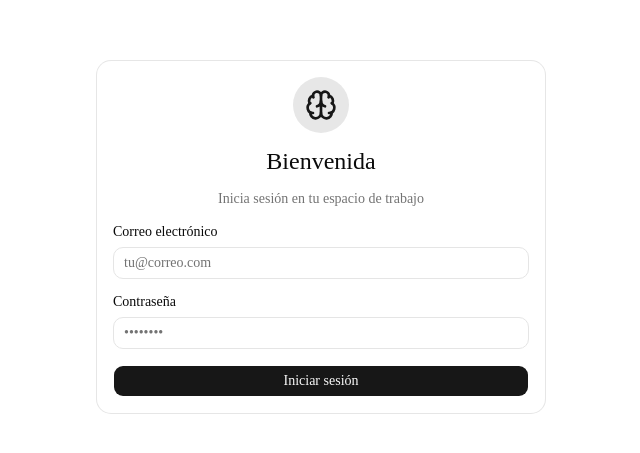
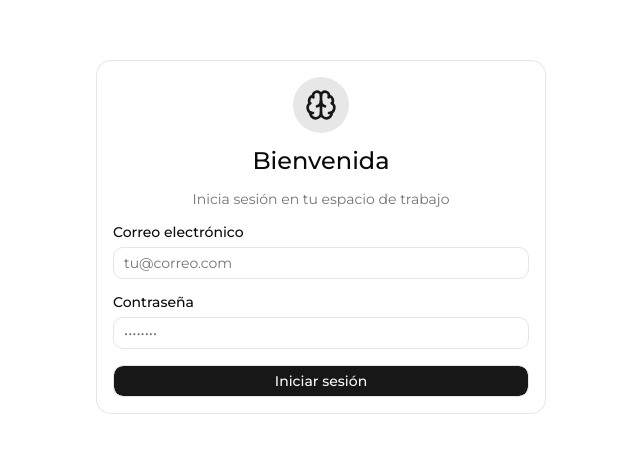
Before and after one commit to Kolmersito/APPWEBPSICOLOGA, a Next.js app: page /login in a window 1280 px wide. Shown: the part 163-616 px from the top of the page, without its empty margins (319-959 px from the left). Built offline with nearby package versions, Linux system fonts and the light colour scheme; no server answers.

Commit message:
deberia de haber cambiado el tamaño de alguna fuente

```diff
--- a/app/(dashboard)/dashboard/page.tsx
+++ b/app/(dashboard)/dashboard/page.tsx
@@ -3,10 +3,10 @@ import { Topbar } from '@/components/layout/topbar'
 import { Users, Calendar, FileText, Brain } from 'lucide-react'
 
 const statCards = [
-  { label: 'Pacientes activos',   value: '—', sub: 'sin datos aún',    icon: Users },
-  { label: 'Sesiones este mes',   value: '—', sub: 'sin datos aún',    icon: Calendar },
-  { label: 'Informes generados',  value: '—', sub: 'sin datos aún',    icon: FileText },
-  { label: 'Sugerencias IA',      value: '—', sub: 'sin datos aún',    icon: Brain },
+  { label: 'Pacientes activos',  value: '—', sub: 'sin datos aún', icon: Users },
+  { label: 'Sesiones este mes',  value: '—', sub: 'sin datos aún', icon: Calendar },
+  { label: 'Informes generados', value: '—', sub: 'sin datos aún', icon: FileText },
+  { label: 'Sugerencias IA',     value: '—', sub: 'sin datos aún', icon: Brain },
 ]
 
 export default async function DashboardPage() {
@@ -16,42 +16,42 @@ export default async function DashboardPage() {
   return (
     <div style={{ display: 'flex', flexDirection: 'column', height: '100%' }}>
       <Topbar title="Dashboard">
-        <a href="/pacientes/nuevo" style={{ display: 'inline-flex', alignItems: 'center', gap: 6, background: 'var(--vino)', color: '#fff', border: 'none', borderRadius: 6, padding: '6px 14px', fontSize: 12, fontWeight: 500, textDecoration: 'none', cursor: 'pointer' }}>
+        <a href="/pacientes/nuevo" style={{ display: 'inline-flex', alignItems: 'center', gap: 6, background: 'var(--vino)', color: '#fff', border: 'none', borderRadius: 6, padding: '7px 16px', fontSize: 13, fontWeight: 500, textDecoration: 'none', cursor: 'pointer' }}>
           + Nueva sesión
         </a>
       </Topbar>
 
-      <div style={{ flex: 1, padding: '20px 24px', background: '#FAFAFA', overflow: 'auto' }}>
-        <div style={{ marginBottom: 8 }}>
-          <p style={{ fontSize: 13, color: '#6B7280' }}>Bienvenida, {user?.email}</p>
-        </div>
+      <div style={{ flex: 1, padding: '16px 20px', background: '#FAFAFA', overflow: 'auto' }}>
+        <p style={{ fontSize: 13, color: '#6B7280', marginBottom: 14 }}>
+          Bienvenida, {user?.email}
+        </p>
 
-        <div style={{ display: 'grid', gridTemplateColumns: 'repeat(4, 1fr)', gap: 12, marginBottom: 24 }}>
+        <div style={{ display: 'grid', gridTemplateColumns: 'repeat(4, 1fr)', gap: 12, marginBottom: 20 }}>
           {statCards.map(({ label, value, sub, icon: Icon }) => (
-            <div key={label} style={{ background: '#fff', border: '0.5px solid #E8E8E8', borderRadius: 10, padding: 14, position: 'relative', overflow: 'hidden' }}>
+            <div key={label} style={{ background: '#fff', border: '0.5px solid #E8E8E8', borderRadius: 10, padding: '16px 18px', position: 'relative', overflow: 'hidden' }}>
               <div style={{ position: 'absolute', top: 0, left: 0, right: 0, height: 3, background: 'var(--vino)' }} />
-              <div style={{ display: 'flex', alignItems: 'center', justifyContent: 'space-between', marginBottom: 8 }}>
-                <span style={{ fontSize: 11, color: '#9CA3AF' }}>{label}</span>
-                <Icon size={14} color="#9CA3AF" />
+              <div style={{ display: 'flex', alignItems: 'center', justifyContent: 'space-between', marginBottom: 10 }}>
+                <span style={{ fontSize: 13, color: '#9CA3AF' }}>{label}</span>
+                <Icon size={15} color="#9CA3AF" />
               </div>
-              <div style={{ fontSize: 24, fontWeight: 500, color: '#1F2937' }}>{value}</div>
-              <div style={{ fontSize: 11, color: '#9CA3AF', marginTop: 4 }}>{sub}</div>
+              <div style={{ fontSize: 32, fontWeight: 600, color: '#1F2937', lineHeight: 1 }}>{value}</div>
+              <div style={{ fontSize: 12, color: '#9CA3AF', marginTop: 6 }}>{sub}</div>
             </div>
           ))}
         </div>
 
         <div style={{ display: 'flex', alignItems: 'center', gap: 8, marginBottom: 10 }}>
-          <div style={{ width: 3, height: 14, background: 'var(--vino)', borderRadius: 2 }} />
-          <span style={{ fontSize: 13, fontWeight: 500, color: '#1F2937' }}>Pacientes recientes</span>
+          <div style={{ width: 3, height: 15, background: 'var(--vino)', borderRadius: 2 }} />
+          <span style={{ fontSize: 14, fontWeight: 500, color: '#1F2937' }}>Pacientes recientes</span>
         </div>
 
         <div style={{ background: '#fff', border: '0.5px solid #E8E8E8', borderRadius: 10, overflow: 'hidden' }}>
-          <div style={{ display: 'grid', gridTemplateColumns: '1fr 1fr 100px 100px', padding: '10px 14px', background: '#FAFAFA', borderBottom: '1px solid #E8E8E8', gap: 8 }}>
+          <div style={{ display: 'grid', gridTemplateColumns: '1fr 1fr 120px 120px', padding: '10px 16px', background: '#FAFAFA', borderBottom: '1px solid #E8E8E8', gap: 8 }}>
             {['Nombre', 'Motivo', 'Estado', 'Última sesión'].map(h => (
-              <span key={h} style={{ fontSize: 11, color: '#9CA3AF', fontWeight: 500 }}>{h}</span>
+              <span key={h} style={{ fontSize: 12, color: '#9CA3AF', fontWeight: 500 }}>{h}</span>
             ))}
           </div>
-          <div style={{ padding: '32px 14px', textAlign: 'center', color: '#9CA3AF', fontSize: 13 }}>
+          <div style={{ padding: '36px 16px', textAlign: 'center', color: '#9CA3AF', fontSize: 13 }}>
             Aún no hay pacientes registrados
           </div>
         </div>
--- a/app/globals.css
+++ b/app/globals.css
@@ -1,60 +1,14 @@
+@import "tailwindcss";
+@import "tw-animate-css";
+
+@custom-variant dark (&:is(.dark *));
+
 :root {
   --vino: #6B1F2A;
   --vino-light: #8B2D3C;
   --vino-pale: #F5E8EA;
   --vino-border: #C4404F;
-}
-@import "tailwindcss";
-@import "tw-animate-css";
-@import "shadcn/tailwind.css";
-
-@custom-variant dark (&:is(.dark *));
-
-@theme inline {
-  --color-background: var(--background);
-  --color-foreground: var(--foreground);
-  --font-sans: var(--font-sans);
-  --font-mono: var(--font-geist-mono);
-  --font-heading: var(--font-sans);
-  --color-sidebar-ring: var(--sidebar-ring);
-  --color-sidebar-border: var(--sidebar-border);
-  --color-sidebar-accent-foreground: var(--sidebar-accent-foreground);
-  --color-sidebar-accent: var(--sidebar-accent);
-  --color-sidebar-primary-foreground: var(--sidebar-primary-foreground);
-  --color-sidebar-primary: var(--sidebar-primary);
-  --color-sidebar-foreground: var(--sidebar-foreground);
-  --color-sidebar: var(--sidebar);
-  --color-chart-5: var(--chart-5);
-  --color-chart-4: var(--chart-4);
-  --color-chart-3: var(--chart-3);
-  --color-chart-2: var(--chart-2);
-  --color-chart-1: var(--chart-1);
-  --color-ring: var(--ring);
-  --color-input: var(--input);
-  --color-border: var(--border);
-  --color-destructive: var(--destructive);
-  --color-accent-foreground: var(--accent-foreground);
-  --color-accent: var(--accent);
-  --color-muted-foreground: var(--muted-foreground);
-  --color-muted: var(--muted);
-  --color-secondary-foreground: var(--secondary-foreground);
-  --color-secondary: var(--secondary);
-  --color-primary-foreground: var(--primary-foreground);
-  --color-primary: var(--primary);
-  --color-popover-foreground: var(--popover-foreground);
-  --color-popover: var(--popover);
-  --color-card-foreground: var(--card-foreground);
-  --color-card: var(--card);
-  --radius-sm: calc(var(--radius) * 0.6);
-  --radius-md: calc(var(--radius) * 0.8);
-  --radius-lg: var(--radius);
-  --radius-xl: calc(var(--radius) * 1.4);
-  --radius-2xl: calc(var(--radius) * 1.8);
-  --radius-3xl: calc(var(--radius) * 2.2);
-  --radius-4xl: calc(var(--radius) * 2.6);
-}
-
-:root {
+  --radius: 0.625rem;
   --background: oklch(1 0 0);
   --foreground: oklch(0.145 0 0);
   --card: oklch(1 0 0);
@@ -73,20 +27,11 @@
   --border: oklch(0.922 0 0);
   --input: oklch(0.922 0 0);
   --ring: oklch(0.708 0 0);
-  --chart-1: oklch(0.87 0 0);
-  --chart-2: oklch(0.556 0 0);
-  --chart-3: oklch(0.439 0 0);
-  --chart-4: oklch(0.371 0 0);
-  --chart-5: oklch(0.269 0 0);
-  --radius: 0.625rem;
-  --sidebar: oklch(0.985 0 0);
-  --sidebar-foreground: oklch(0.145 0 0);
-  --sidebar-primary: oklch(0.205 0 0);
-  --sidebar-primary-foreground: oklch(0.985 0 0);
-  --sidebar-accent: oklch(0.97 0 0);
-  --sidebar-accent-foreground: oklch(0.205 0 0);
-  --sidebar-border: oklch(0.922 0 0);
-  --sidebar-ring: oklch(0.708 0 0);
+  --chart-1: oklch(0.646 0.222 41.116);
+  --chart-2: oklch(0.6 0.118 184.704);
+  --chart-3: oklch(0.398 0.07 227.392);
+  --chart-4: oklch(0.828 0.189 84.429);
+  --chart-5: oklch(0.769 0.188 70.08);
 }
 
 .dark {
@@ -96,7 +41,7 @@
   --card-foreground: oklch(0.985 0 0);
   --popover: oklch(0.205 0 0);
   --popover-foreground: oklch(0.985 0 0);
-  --primary: oklch(0.922 0 0);
+  --primary: oklch(0.985 0 0);
   --primary-foreground: oklch(0.205 0 0);
   --secondary: oklch(0.269 0 0);
   --secondary-foreground: oklch(0.985 0 0);
@@ -108,29 +53,58 @@
   --border: oklch(1 0 0 / 10%);
   --input: oklch(1 0 0 / 15%);
   --ring: oklch(0.556 0 0);
-  --chart-1: oklch(0.87 0 0);
-  --chart-2: oklch(0.556 0 0);
-  --chart-3: oklch(0.439 0 0);
-  --chart-4: oklch(0.371 0 0);
-  --chart-5: oklch(0.269 0 0);
-  --sidebar: oklch(0.205 0 0);
-  --sidebar-foreground: oklch(0.985 0 0);
-  --sidebar-primary: oklch(0.488 0.243 264.376);
-  --sidebar-primary-foreground: oklch(0.985 0 0);
-  --sidebar-accent: oklch(0.269 0 0);
-  --sidebar-accent-foreground: oklch(0.985 0 0);
-  --sidebar-border: oklch(1 0 0 / 10%);
-  --sidebar-ring: oklch(0.556 0 0);
+  --chart-1: oklch(0.488 0.243 264.376);
+  --chart-2: oklch(0.696 0.17 162.48);
+  --chart-3: oklch(0.769 0.188 70.08);
+  --chart-4: oklch(0.627 0.265 303.9);
+  --chart-5: oklch(0.645 0.246 16.439);
 }
 
-@layer base {
-  * {
-    @apply border-border outline-ring/50;
-  }
-  body {
-    @apply bg-background text-foreground;
-  }
-  html {
-    @apply font-sans;
-  }
+@theme inline {
+  --color-background: var(--background);
+  --color-foreground: var(--foreground);
+  --color-card: var(--card);
+  --color-card-foreground: var(--card-foreground);
+  --color-popover: var(--popover);
+  --color-popover-foreground: var(--popover-foreground);
+  --color-primary: var(--primary);
+  --color-primary-foreground: var(--primary-foreground);
+  --color-secondary: var(--secondary);
+  --color-secondary-foreground: var(--secondary-foreground);
+  --color-muted: var(--muted);
+  --color-muted-foreground: var(--muted-foreground);
+  --color-accent: var(--accent);
+  --color-accent-foreground: var(--accent-foreground);
+  --color-destructive: var(--destructive);
+  --color-border: var(--border);
+  --color-input: var(--input);
+  --color-ring: var(--ring);
+  --color-chart-1: var(--chart-1);
+  --color-chart-2: var(--chart-2);
+  --color-chart-3: var(--chart-3);
+  --color-chart-4: var(--chart-4);
+  --color-chart-5: var(--chart-5);
+  --radius-sm: calc(var(--radius) - 4px);
+  --radius-md: calc(var(--radius) - 2px);
+  --radius-lg: var(--radius);
+  --radius-xl: calc(var(--radius) + 4px);
 }
+
+* {
+  border-color: var(--border);
+  outline-color: var(--ring);
+}
+
+body {
+  background: var(--background);
+  color: var(--foreground);
+  font-size: 47px;
+}
+
+.tiptap p { margin: 0 0 8px; }
+.tiptap p:last-child { margin-bottom: 0; }
+.tiptap ul, .tiptap ol { padding-left: 18px; margin: 0 0 8px; }
+.tiptap li { margin-bottom: 2px; }
+.tiptap hr { border: none; border-top: 1px solid #E8E8E8; margin: 10px 0; }
+.tiptap p.is-editor-empty:first-child::before { content: attr(data-placeholder); color: #9CA3AF; float: left; height: 0; pointer-events: none; }
+.tiptap:focus { outline: none; }
--- a/app/layout.tsx
+++ b/app/layout.tsx
@@ -1,33 +1,28 @@
-import type { Metadata } from "next";
-import { Geist, Geist_Mono } from "next/font/google";
-import "./globals.css";
+import type { Metadata } from 'next'
+import { Montserrat } from 'next/font/google'
+import './globals.css'
 
-const geistSans = Geist({
-  variable: "--font-geist-sans",
-  subsets: ["latin"],
-});
-
-const geistMono = Geist_Mono({
-  variable: "--font-geist-mono",
-  subsets: ["latin"],
-});
+const montserrat = Montserrat({
+  subsets: ['latin'],
+  variable: '--font-montserrat',
+  weight: ['300', '400', '500', '600'],
+})
 
 export const metadata: Metadata = {
-  title: "Create Next App",
-  description: "Generated by create next app",
-};
+  title: 'PsicoApp',
+  description: 'Espacio de trabajo para psicóloga',
+}
 
 export default function RootLayout({
   children,
-}: Readonly<{
-  children: React.ReactNode;
-}>) {
+}: {
+  children: React.ReactNode
+}) {
   return (
-    <html
-      lang="en"
-      className={`${geistSans.variable} ${geistMono.variable} h-full antialiased`}
-    >
-      <body className="min-h-full flex flex-col">{children}</body>
+    <html lang="es" className={montserrat.variable}>
+      <body style={{ fontFamily: 'var(--font-montserrat), sans-serif' }}>
+        {children}
+      </body>
     </html>
-  );
+  )
 }
```
